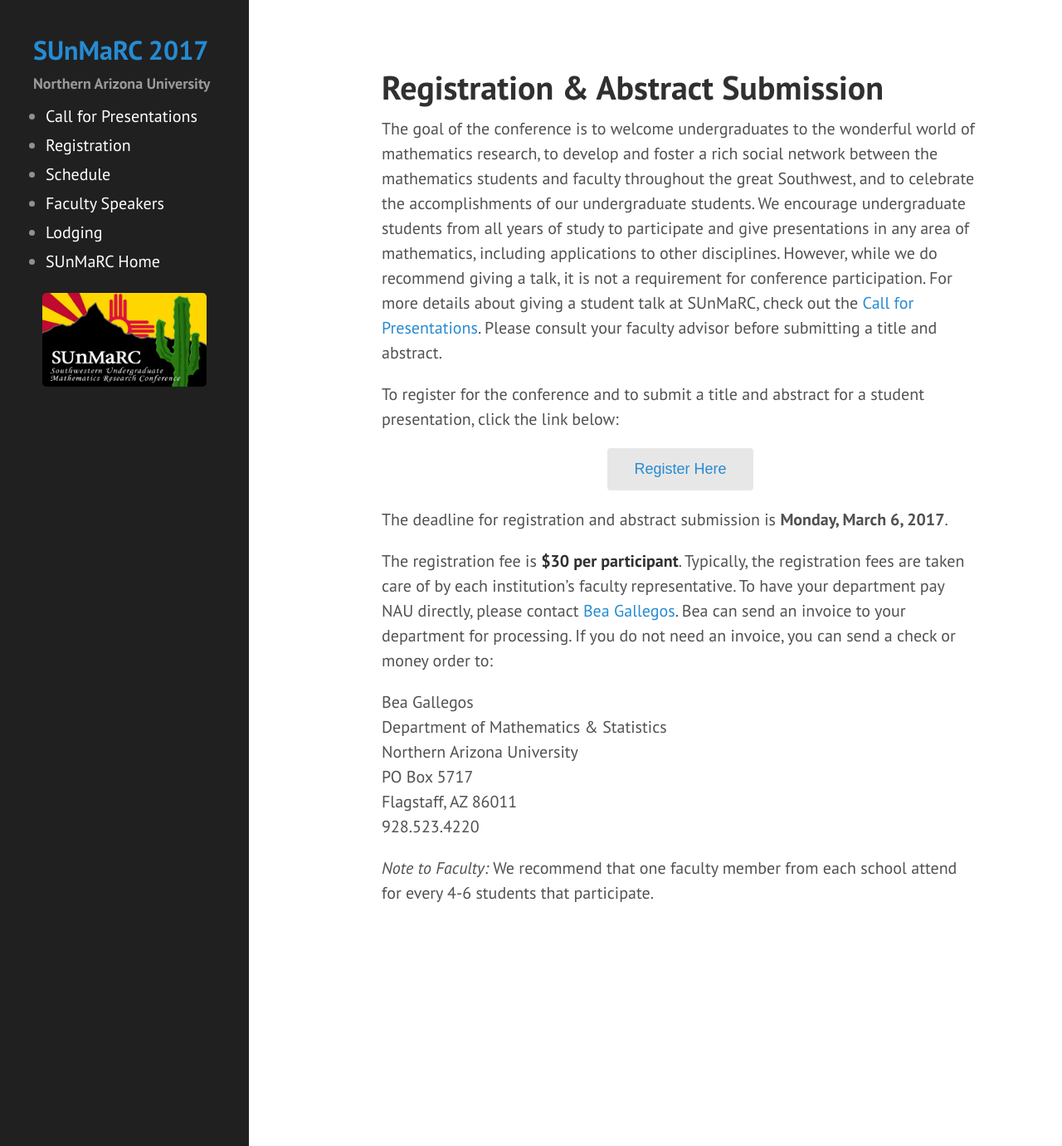
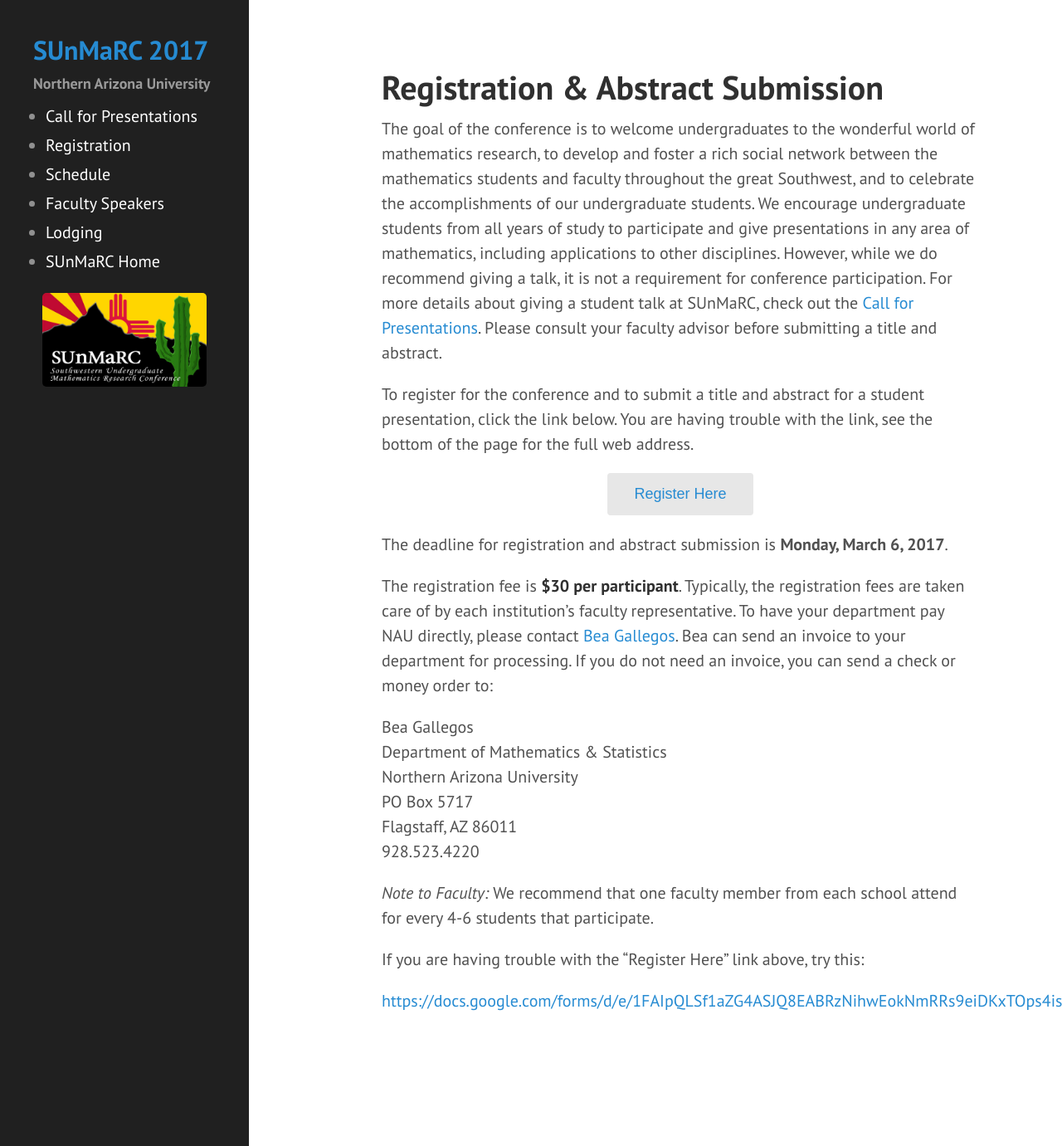
Before and after one commit to NAUMathStat/sunmarc2017, a Jekyll site: the page built from registration.md, in a window 1280 px wide and 1381 px high. Shown: the whole window at 83% size. Built offline with Jekyll 4.4.1, drawn with Linux system fonts in a browser that asks for light colours.

Commit message:
Update to registration page

```diff
--- a/registration.md
+++ b/registration.md
@@ -5,7 +5,7 @@ title: Registration & Abstract Submission
 
 The goal of the conference is to welcome undergraduates to the wonderful world of mathematics research, to develop and foster a rich social network between the mathematics students and faculty throughout the great Southwest, and to celebrate the accomplishments of our undergraduate students. We encourage undergraduate students from all years of study to participate and give presentations in any area of mathematics, including applications to other disciplines.  However, while we do recommend giving a talk, it is not a requirement for conference participation. For more details about giving a student talk at SUnMaRC, check out the [Call for Presentations]({{ site.baseurl }}/call). Please consult your faculty advisor before submitting a title and abstract.
 
-<p>To register for the conference and to submit a title and abstract for a student presentation, click the link below:</p>
+<p>To register for the conference and to submit a title and abstract for a student presentation, click the link below. You are having trouble with the link, see the bottom of the page for the full web address.</p>
 
 <p>
 <center>
@@ -27,3 +27,11 @@ Flagstaff,  AZ  86011<br />
 </p>
 
 *Note to Faculty:* We recommend that one faculty member from each school attend for every 4-6 students that participate.
+
+If you are having trouble with the "Register Here" link above, try this:
+
+<p>
+<center>
+<a href="https://docs.google.com/forms/d/e/1FAIpQLSf1aZG4ASJQ8EABRzNihwEokNmRRs9eiDKxTOps4isR26xJMw/viewform">https://docs.google.com/forms/d/e/1FAIpQLSf1aZG4ASJQ8EABRzNihwEokNmRRs9eiDKxTOps4isR26xJMw/viewform</a>
+</center>
+</p>
```
